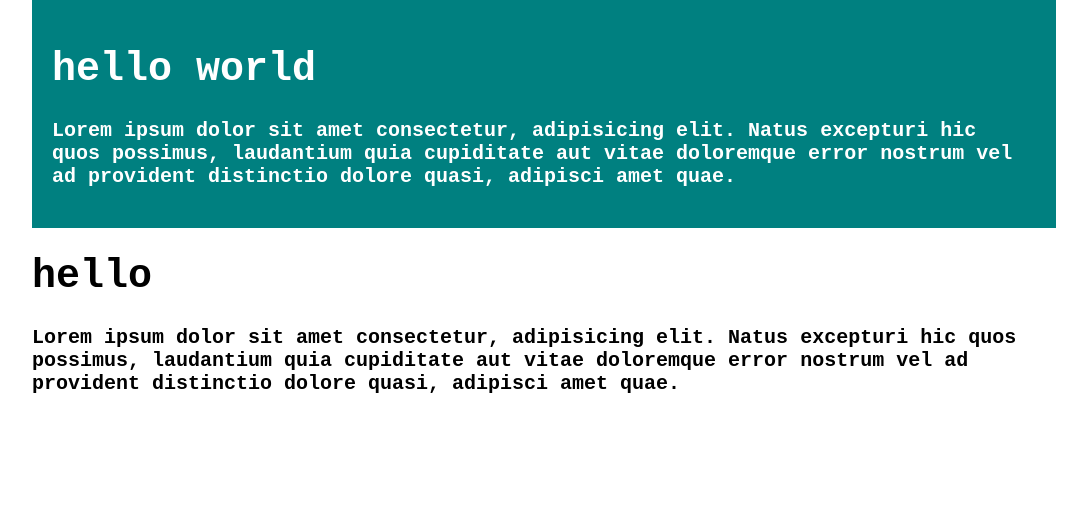
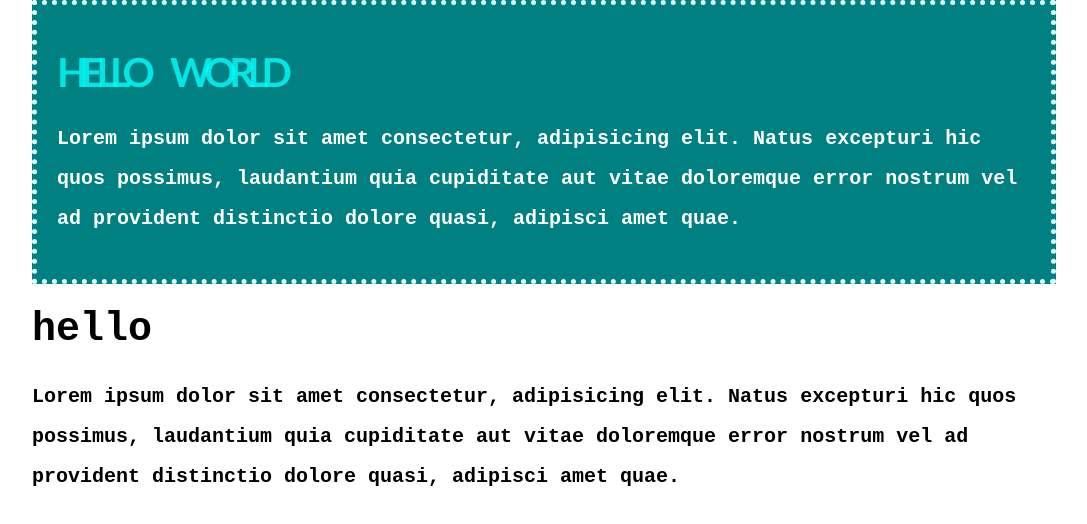
Before and after one commit to hyxfish27/IDESign, a plain HTML site: page exmple.html in a window 1280 px wide. Shown: the whole page, without its empty margins (96-1183 px from the left). Drawn offline with Linux system fonts and the light colour scheme.

Commit message:
modified aaa.css

```diff
--- a/aaa.css
+++ b/aaa.css
@@ -9,6 +9,7 @@ body {
     /* font-size: 20px;
     font-weight: bolder; */
     font: bolder 20px 'Courier New', Courier, monospace;
+    line-height: 2em;
 }
 
 .container {
@@ -20,4 +21,13 @@ body {
     color: #fff;
     background-color: teal;
     padding: 20px;
+    border: 5px lightcyan dotted;
 }
+
+.box1 h1 {
+    color: rgba(2, 255, 255, 0.8);
+    font-family: 'Trebuchet MS', 'Lucida Sans Unicode', 'Lucida Grande', 'Lucida Sans', Arial, sans-serif;
+    text-transform: uppercase;
+    letter-spacing: -0.18em;
+    word-spacing: 0.5em;
+}
--- a/style.css
+++ b/style.css
@@ -19,10 +19,10 @@ body {
 }
 
 .image-div {
-    width: 60%;
     height: auto;
 }
 
 .image-div img {
-    width: 100%;
+    padding: 5px;
+    width: 80%;
 }
```
